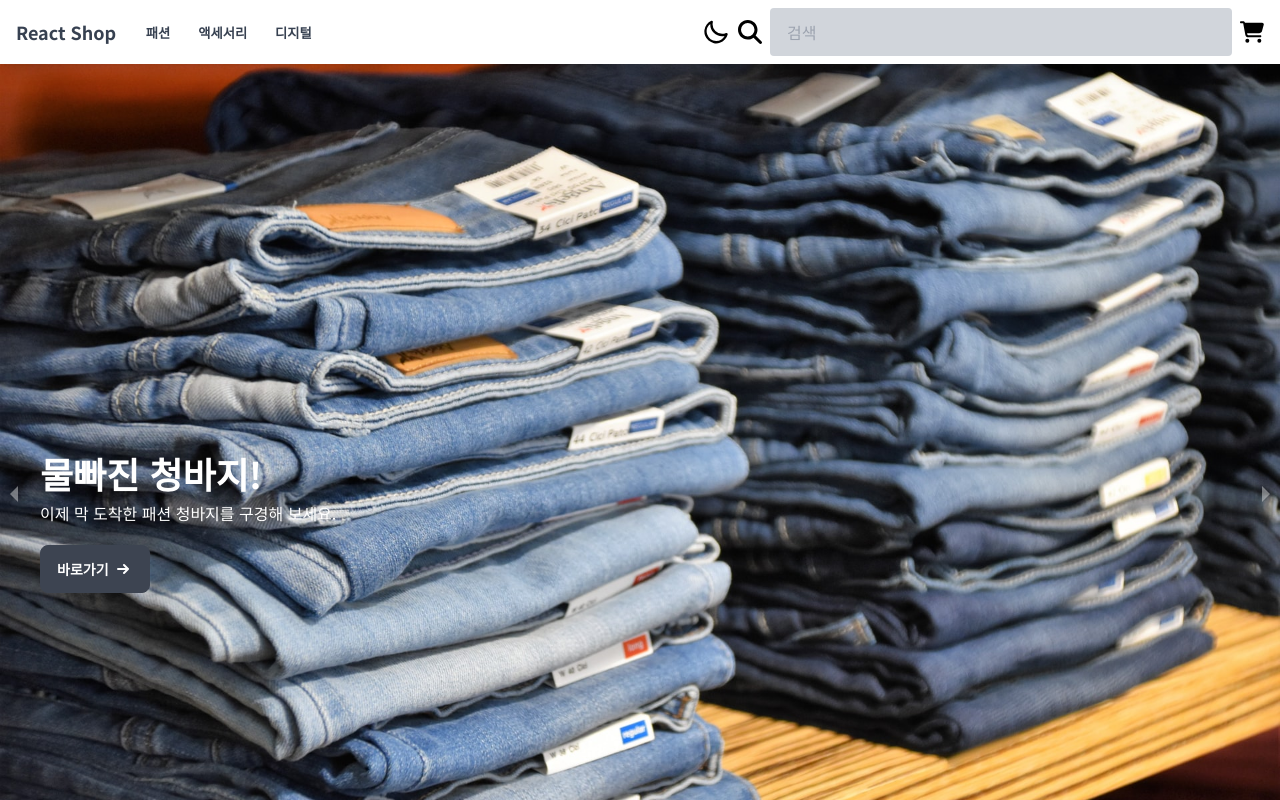
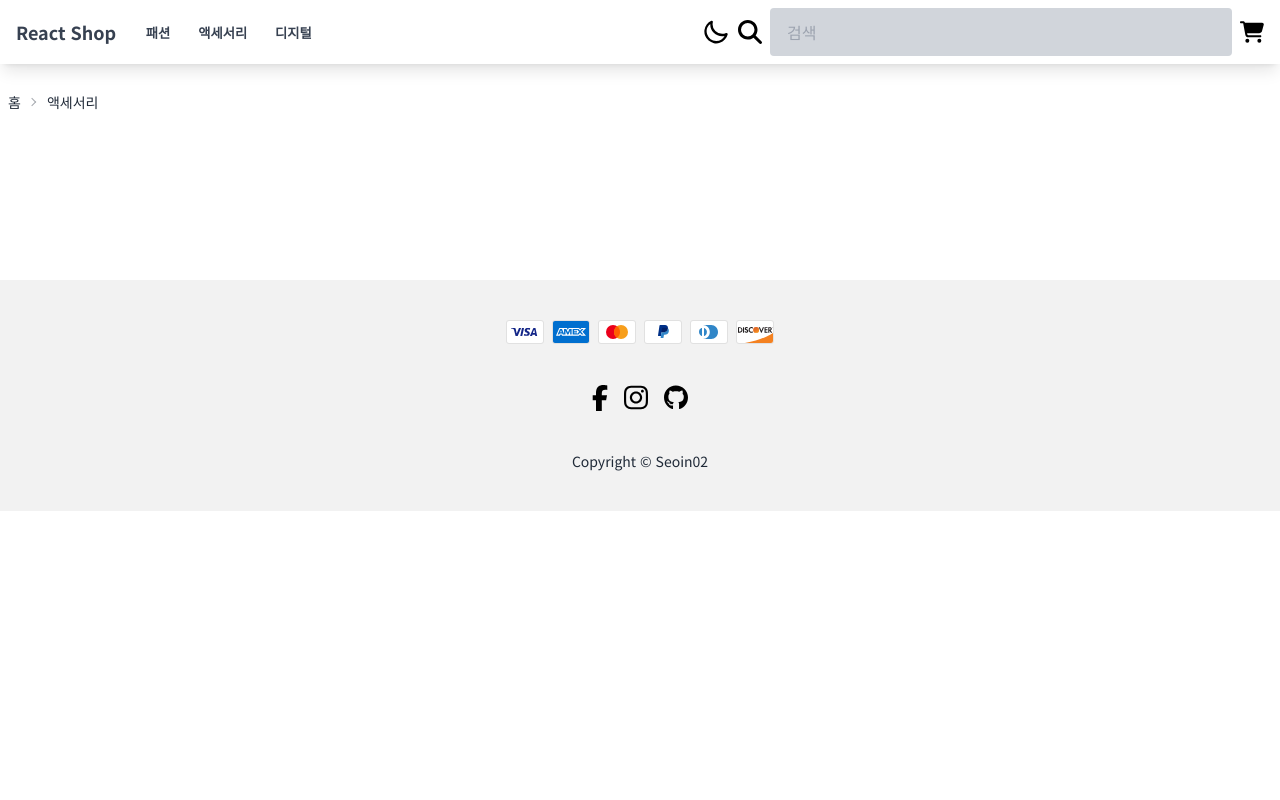
Before and after one commit to Seoin02/React-, a React (Vite) app: page /accessory in a window 1280 px wide. Built offline with nearby package versions, Linux system fonts and the light colour scheme; no server answers.

Commit message:
feat: 카테고리 별 컴포넌트 생성

```diff
--- a/src/components/layout/Nav.tsx
+++ b/src/components/layout/Nav.tsx
@@ -20,9 +20,15 @@ const Nav = () => {
           </h1>
         </div>
         <div className="flex-none hidden md:flex md:flex-1 ml-2">
-          <button className="btn btn-ghost btn-sm rounded-btn text-gray-700 dark:text-white">패션</button>
-          <button className="btn btn-ghost btn-sm rounded-btn text-gray-700 dark:text-white">액세서리</button>
-          <button className="btn btn-ghost btn-sm rounded-btn text-gray-700 dark:text-white">디지털</button>
+          <a className="btn btn-ghost btn-sm rounded-btn text-gray-700 dark:text-white" href="/fashion">
+            패션
+          </a>
+          <a className="btn btn-ghost btn-sm rounded-btn text-gray-700 dark:text-white" href="/accessory">
+            액세서리
+          </a>
+          <a className="btn btn-ghost btn-sm rounded-btn text-gray-700 dark:text-white" href="/digital">
+            디지털
+          </a>
         </div>
         <div className="right-0 flex items-center px-2 md:flex-1 gap-2">
           <img src={moon} className="swap-on fill-black w-7 h-7" />
--- a/src/router/router.tsx
+++ b/src/router/router.tsx
@@ -2,15 +2,18 @@ import { Routes, Route } from "react-router-dom";
 import { memo } from "react";
 import Error from "../views/Error";
 import Index from "../views/Index";
+import Fashion from "../views/Fashion";
+import Accessory from "../views/Accessory";
+import Digital from "../views/Digital";
 
 const Router = (): JSX.Element => {
   return (
     <Routes>
       <Route path="*" element={<Error />} />
       <Route path="/" element={<Index />} />
-      <Route path="/fashion" element={<Index />} />
-      <Route path="/accessory" element={<Index />} />
-      <Route path="/digital" element={<Index />} />
+      <Route path="/fashion" element={<Fashion />} />
+      <Route path="/accessory" element={<Accessory />} />
+      <Route path="/digital" element={<Digital />} />
     </Routes>
   );
 };
--- /dev/null
+++ b/src/views/Accessory.tsx
@@ -0,0 +1,21 @@
+import BreadCrumb from "../components/common/Breadcrumb";
+import { MENUS } from "../constants/category";
+/**
+ * 뷰페이지에는 특별한 로직이 포함되어서는 안됩니다.
+ * 컴포넌트를 불러다 렌더링하는 용도로만 사용 하세요.
+ */
+const Fashion = (): JSX.Element => {
+  /**
+   * 해당 부분에 함수나 기타 로직등을 작성하지마세요.
+   */
+  return (
+    <section className="pt-4 lg:pt-5 pb-4 lg:pb-8 px-4 xl:px-2 xl:container mx-auto">
+      <BreadCrumb category={MENUS.HOME} crumb={MENUS.ACCESSORY} />
+      <article className="pt-2 lg:pt-4 pb-4 lg:pb-8 px-4 xl:px-2 mb-20 xl:container mx-auto">
+        {/* components products 폴더에 공통으로 사용할 ItemList 컴포넌트를 만들어서 노출 시켜 보세요. */}
+      </article>
+    </section>
+  );
+};
+
+export default Fashion;
--- /dev/null
+++ b/src/views/Digital.tsx
@@ -0,0 +1,21 @@
+import BreadCrumb from "../components/common/Breadcrumb";
+import { MENUS } from "../constants/category";
+/**
+ * 뷰페이지에는 특별한 로직이 포함되어서는 안됩니다.
+ * 컴포넌트를 불러다 렌더링하는 용도로만 사용 하세요.
+ */
+const Fashion = (): JSX.Element => {
+  /**
+   * 해당 부분에 함수나 기타 로직등을 작성하지마세요.
+   */
+  return (
+    <section className="pt-4 lg:pt-5 pb-4 lg:pb-8 px-4 xl:px-2 xl:container mx-auto">
+      <BreadCrumb category={MENUS.HOME} crumb={MENUS.DIGITAL} />
+      <article className="pt-2 lg:pt-4 pb-4 lg:pb-8 px-4 xl:px-2 mb-20 xl:container mx-auto">
+        {/* components products 폴더에 공통으로 사용할 ItemList 컴포넌트를 만들어서 노출 시켜 보세요. */}
+      </article>
+    </section>
+  );
+};
+
+export default Fashion;
```
